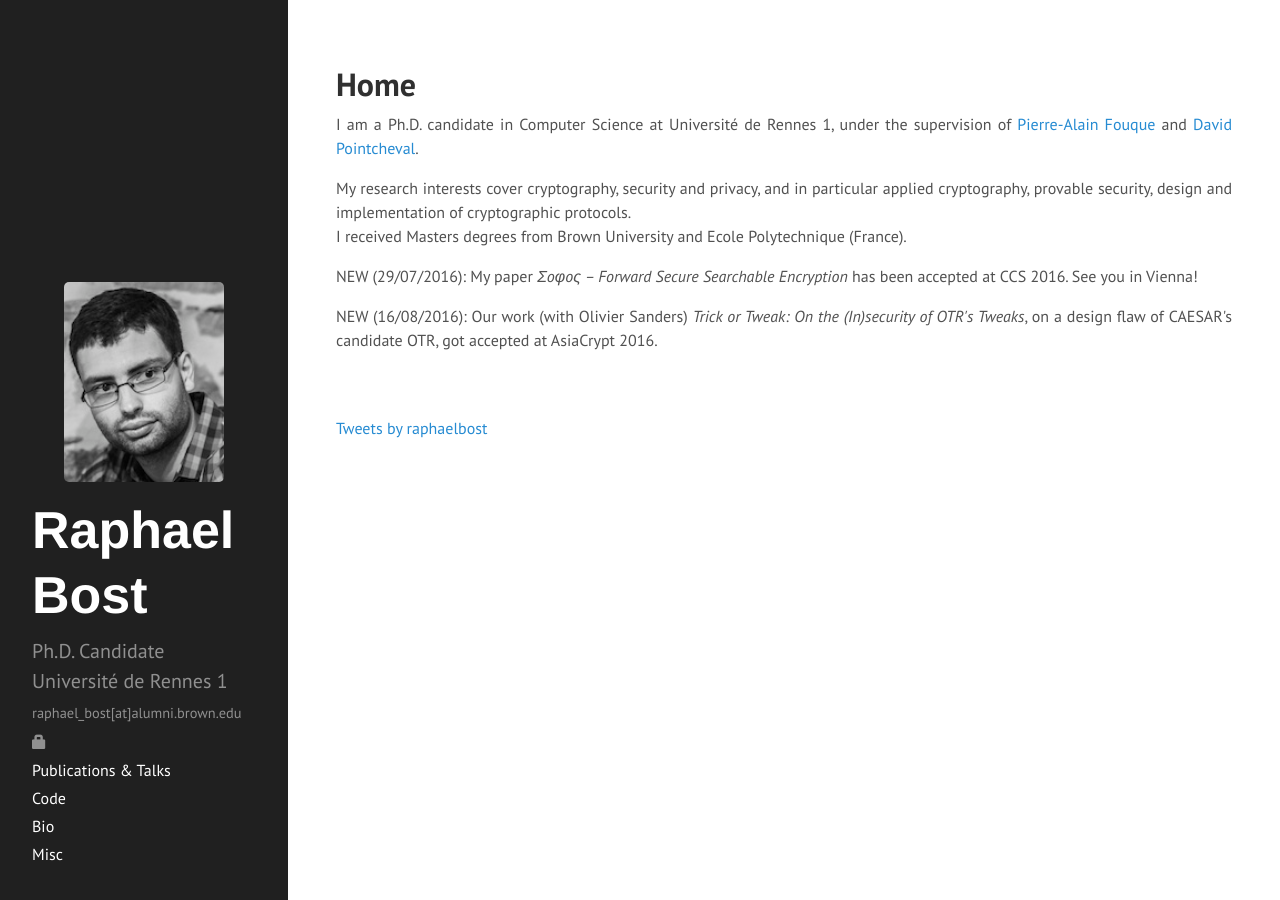
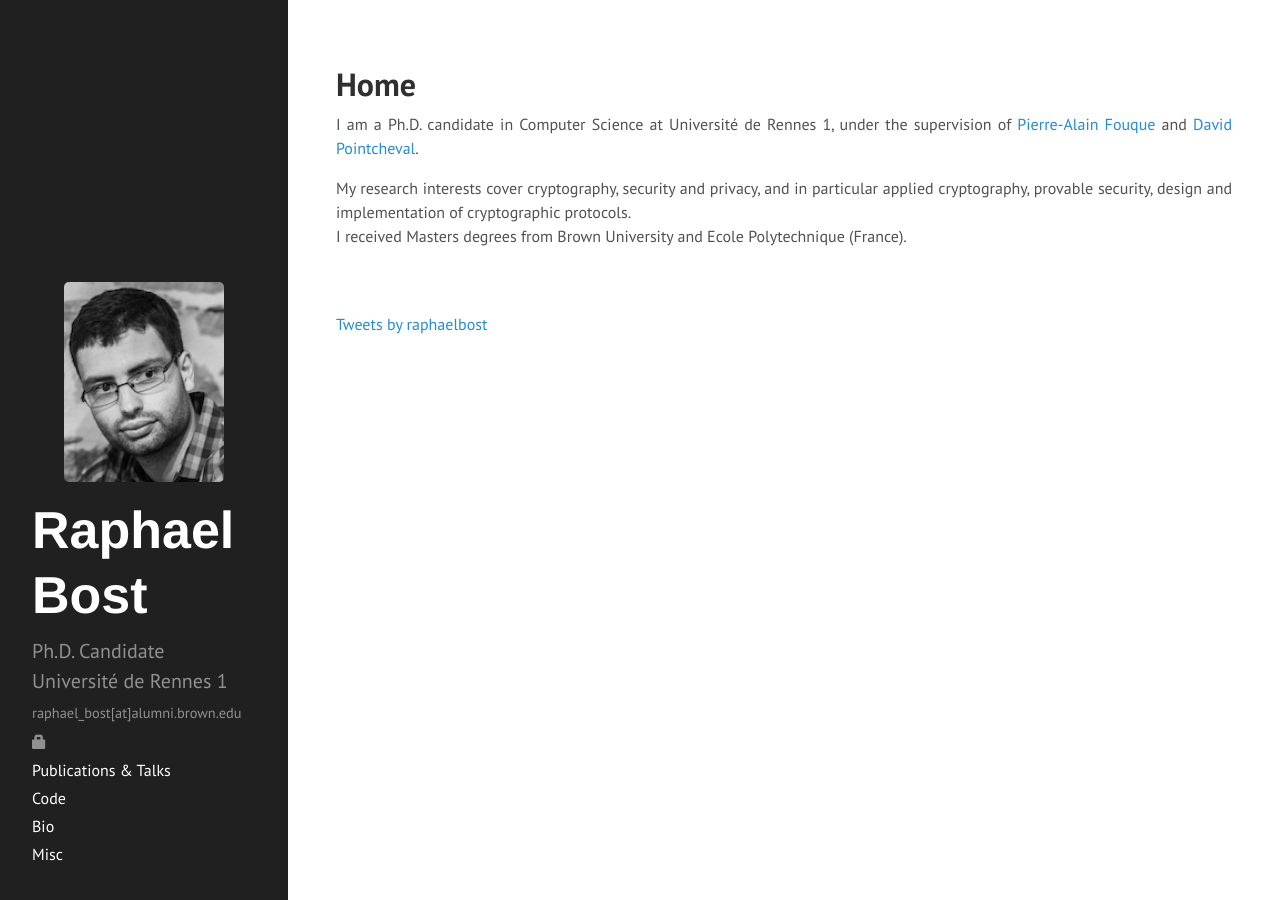
Before and after one commit to rbost/website, a Jekyll site: the page built from index.html, in a window 1280 px wide. Built offline with Jekyll 4.4.1, drawn with Linux system fonts in a browser that asks for light colours; Markdown is read by kramdown in place of the engine named in the settings; comment, search, counter and statistics services are not loaded.

Commit message:
Small updates

```diff
--- a/index.html
+++ b/index.html
@@ -14,14 +14,6 @@ order: 1
 	<br/>
 I received Masters degrees from Brown University and Ecole Polytechnique (France).
 </p>
-
-<p>
-	NEW (29/07/2016): My paper <span class="emph">Σoφoς – Forward Secure Searchable Encryption</span> has been accepted at CCS 2016. See you in Vienna!
-</p>
-<p>
-	NEW (16/08/2016): Our work (with Olivier Sanders)
- <span class="emph">Trick or Tweak: On the (In)security of OTR's Tweaks</span>, on a design flaw of CAESAR's candidate OTR, got accepted at AsiaCrypt 2016.
-</p>
 <br/>
 <br/>
 <a class="twitter-timeline" data-dnt="true" data-theme="light" href="https://twitter.com/raphaelbost">Tweets by raphaelbost</a>
--- a/misc.html
+++ b/misc.html
@@ -3,7 +3,7 @@ layout: page
 title: Misc
 order: 6
 ---
-        <p>If have been an external reviewer for CRYPTO, EUROCRYPT, CCS, CHES, AFRICACRYPT.</p>
+        <p>If have been an external reviewer for CRYPTO, EUROCRYPT, CCS, CHES, EuroS&P, AFRICACRYPT.</p>
         <p>You can find some pictures I took over the years on <a href="https://www.flickr.com/gp/93408897@N07/859v3k">flickr</a>.
 
 		<center>
```
